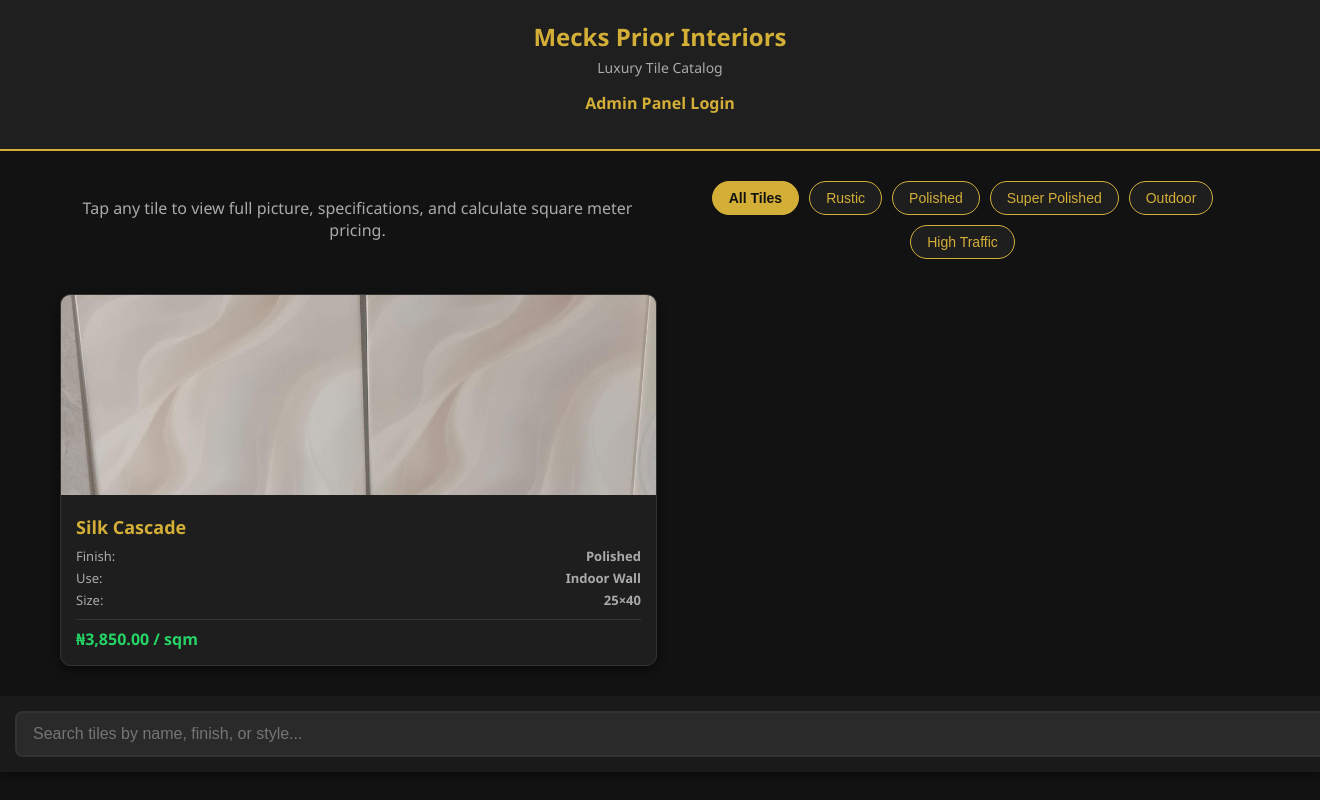
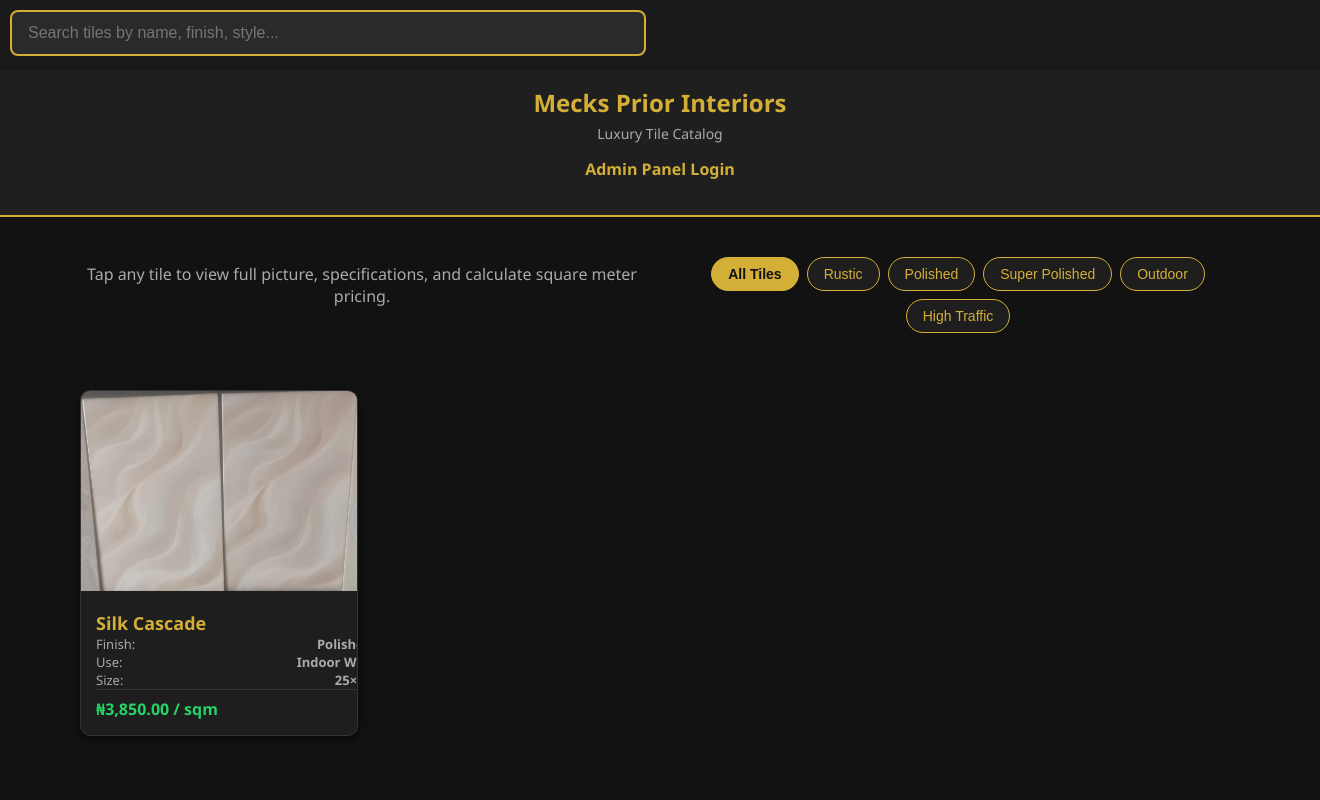
Before and after one commit to Emeka17/mprior, a Flask app: page / in a window 1320 px wide; the page is wider, and only the part inside the window is pictured. Run offline with Flask 3, Linux system fonts and the light colour scheme; data comes from the database, SQL or seed files in the repository.

Commit message:
Master update: top sticky search, horizontal filters, 2-column grid, and robust backend setup

```diff
--- a/templates/index.html
+++ b/templates/index.html
@@ -44,6 +44,56 @@
     </style>
 </head>
 <body>
+
+<!-- Master Sticky Search Bar -->
+<div class="search-container" style="padding: 12px 15px; background: #1a1a1a; position: sticky; top: 0; z-index: 1000; text-align: center;">
+  <input type="text" id="tileSearch" onkeyup="filterTiles()" placeholder="Search tiles by name, finish, style..." style="width: 100%; max-width: 600px; padding: 12px 16px; font-size: 16px; border-radius: 8px; border: 2px solid #d4af37; background: #2a2a2a; color: #fff; outline: none;">
+</div>
+
+<style>
+  /* Force filter buttons into a horizontal scrolling row */
+  .filter-container, .categories, .tags-row, .btn-group, div[class*="filter"], div[class*="category"] {
+    display: flex !important;
+    flex-direction: row !important;
+    overflow-x: auto !important;
+    white-space: nowrap !important;
+    gap: 8px !important;
+    padding: 10px !important;
+    -webkit-overflow-scrolling: touch;
+  }
+
+  /* Force 2-Column Grid Layout */
+  .tiles-container, .row, .gallery, .tile-grid, div[class*="grid"], div[class*="container"] {
+    display: grid !important;
+    grid-template-columns: repeat(2, 1fr) !important;
+    gap: 12px !important;
+    width: 100% !important;
+    box-sizing: border-box !important;
+    padding: 10px !important;
+  }
+
+  .tile-card, .card, div[class*="card"] {
+    width: 100% !important;
+    margin: 0 !important;
+  }
+</style>
+
+<script>
+  function filterTiles() {
+    let input = document.getElementById('tileSearch').value.toLowerCase().trim();
+    let cards = document.querySelectorAll('.tile-card, .card, div[class*="card"]');
+
+    cards.forEach(card => {
+      let text = card.innerText.toLowerCase();
+      if (input === "" || text.includes(input)) {
+        card.style.display = "";
+      } else {
+        card.style.display = "none";
+      }
+    });
+  }
+</script>
+
 
     <header>
         <h1>Mecks Prior Interiors</h1>
@@ -222,9 +272,7 @@
 </script>
 
 <!-- Search Bar HTML -->
-<div class="search-container">
-  <input type="text" id="tileSearch" class="search-input" onkeyup="filterTiles()" placeholder="Search tiles by name, finish, or style...">
-</div>
+
 
 <script>
   // Ensure the main tile listing container uses the 2-column grid class automatically
```
